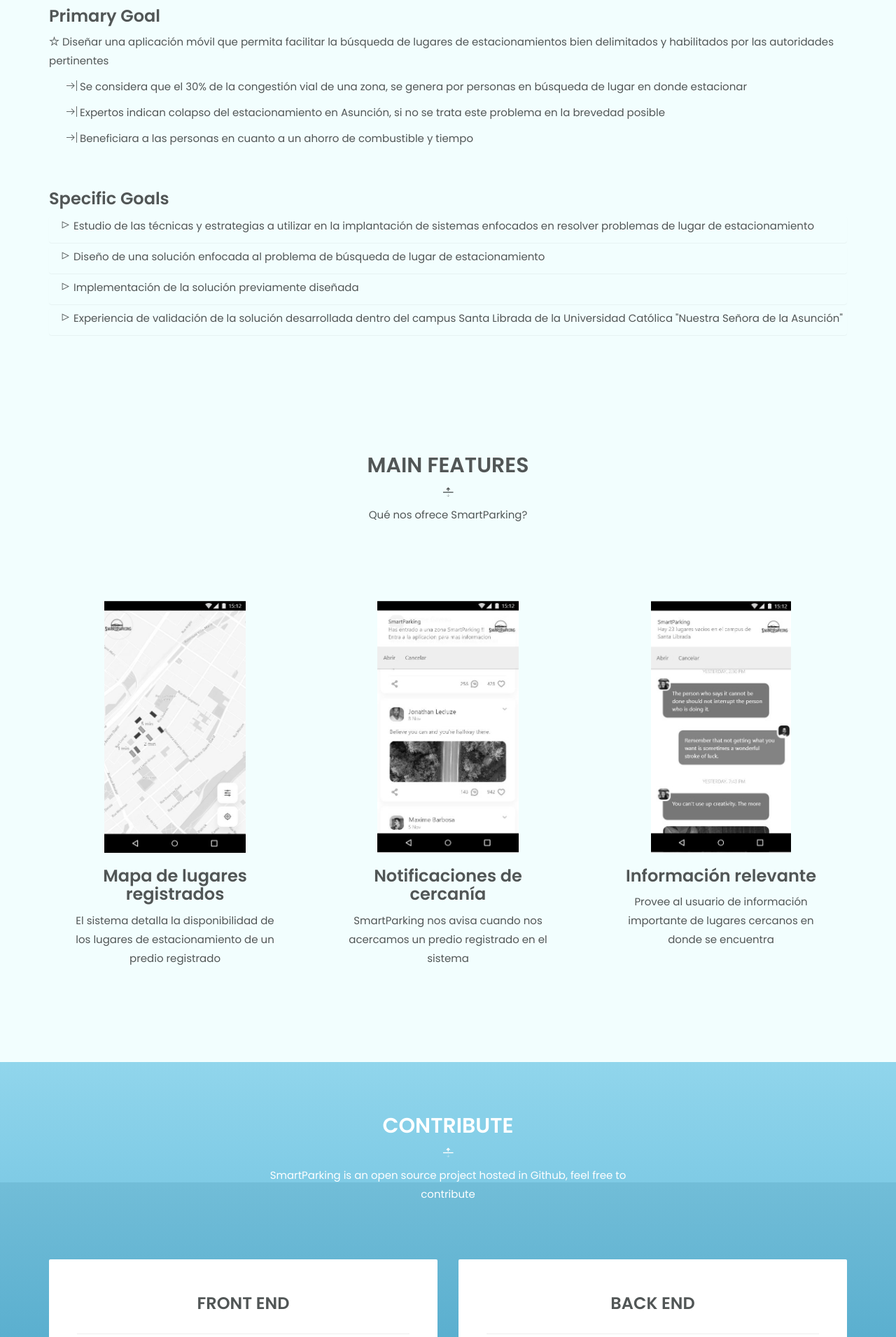
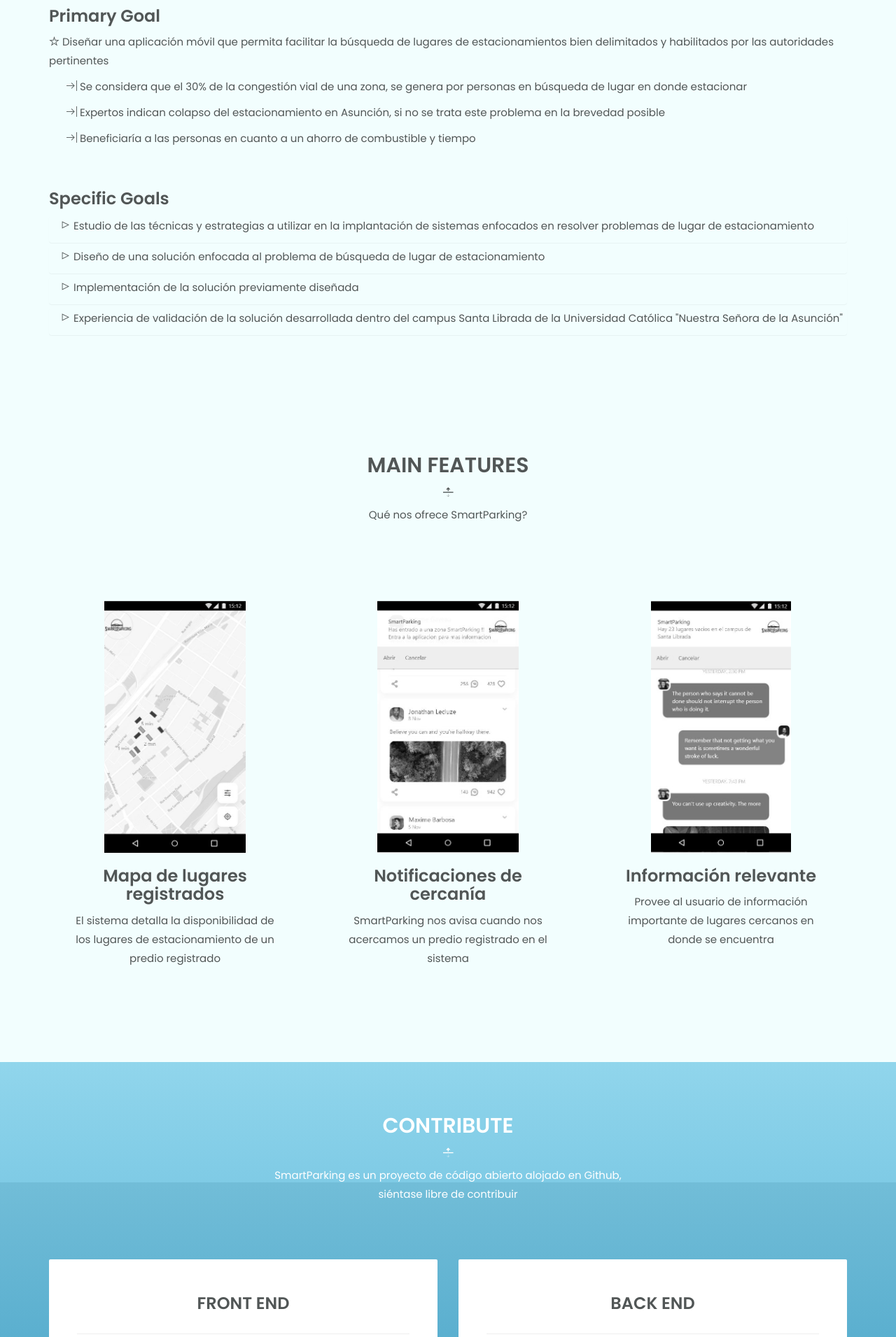
Before and after one commit to SmartTrafficPY/Smarttraffic-Webpage, a Django app: template smwebsite/templates/smartparking/index.html in a window 1280 px wide. Shown: the part 538-2449 px from the top of the page at 70% size. Run offline with Django 3.2, Linux system fonts and the light colour scheme; the template is opened without the code that fills it, so the values that code supplies are empty; some libraries are stand-ins or nearby versions.

Commit message:
spelling changes on the smartparking page

```diff
--- a/smwebsite/templates/smartparking/index.html
+++ b/smwebsite/templates/smartparking/index.html
@@ -120,7 +120,7 @@
                             {% trans 'Expertos indican colapso del estacionamiento en Asunción, si no se trata este problema en la brevedad posible' %}
                         </p>
                         <p class="definition"><i class="ti-shift-right"></i>
-                            {% trans 'Beneficiara a las personas en cuanto a un ahorro de combustible y tiempo' %}
+                            {% trans 'Beneficiaría a las personas en cuanto a un ahorro de combustible y tiempo' %}
                         </p>
                     </div>
                 </div>
@@ -208,7 +208,7 @@
                 <div class="col-xs-12 col-sm-6 col-sm-offset-3 text-center">
                     <div class="section-title">
                         <h2>{% trans 'Contribute' %}</h2>
-                        <p>{% trans 'SmartParking is an open source project hosted in Github, feel free to contribute' %}</p>
+                        <p>{% trans 'SmartParking es un proyecto de código abierto alojado en Github, siéntase libre de contribuir' %}</p>
                     </div>
                 </div>
             </div>
```
